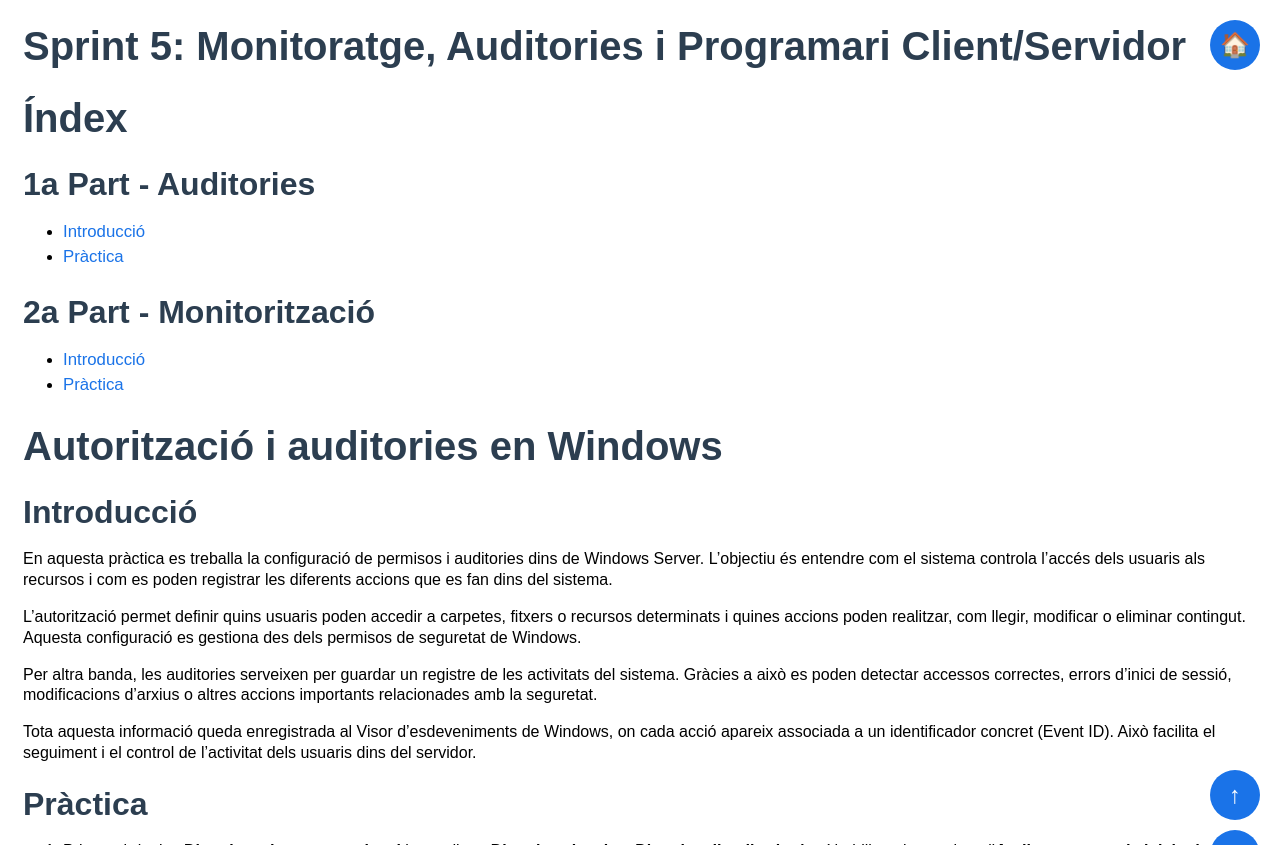
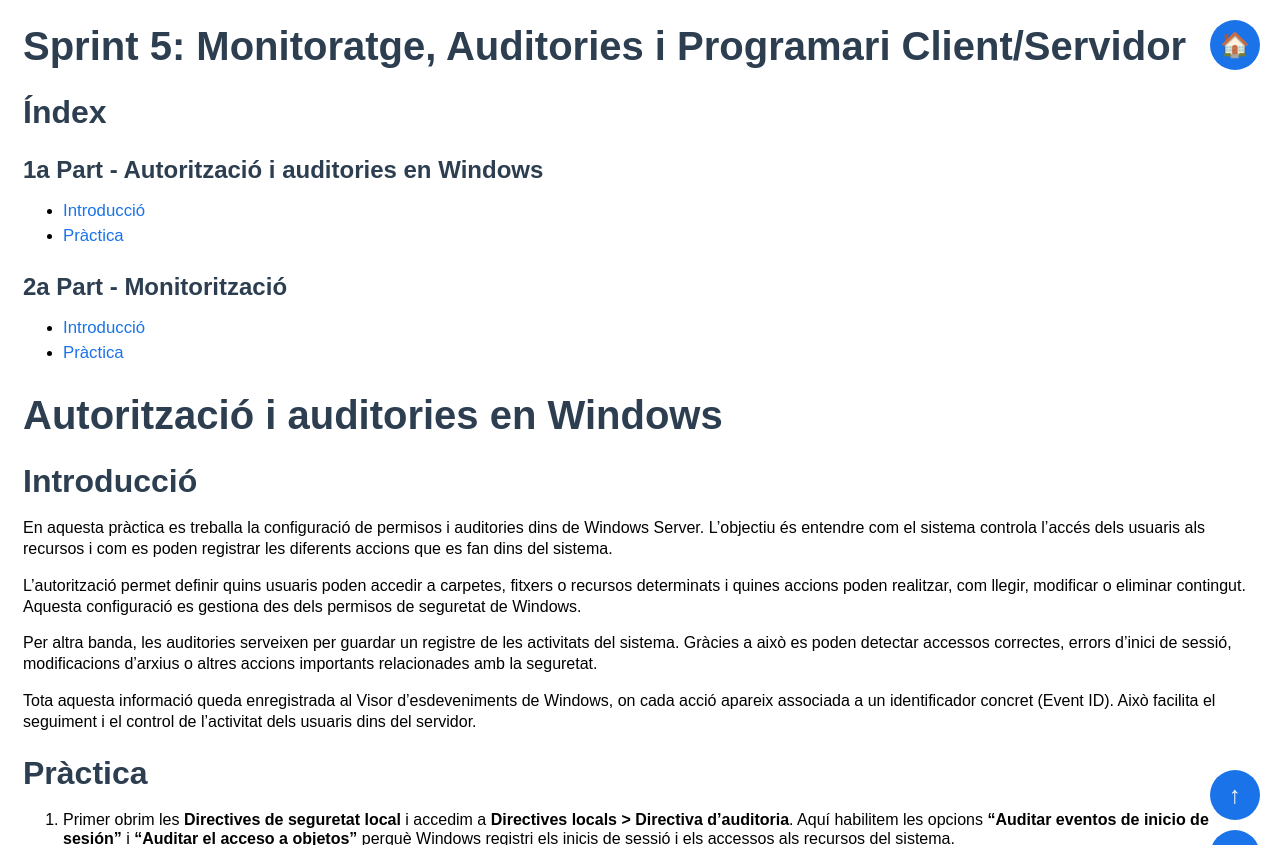
Before and after one commit to pauserra-IE/ISOPJ2, a Jekyll site: the page built from SP5/SP5.md, in a window 1280 px wide and 900 px high, cut to the strip 0-845 px from the top of the window. Built offline with Jekyll 4.4.1, drawn with Linux system fonts in a browser that asks for light colours.

Commit message:
Update index section in SP5.md

```diff
--- a/SP5/SP5.md
+++ b/SP5/SP5.md
@@ -3,12 +3,13 @@ layout: default
 title: "Sprint 5: Monitoratge, Auditories i Programari Client/Servidor"
 ---
 
-# Índex
-## 1a Part - Auditories
+## Índex
+
+### 1a Part - Autorització i auditories en Windows
 - [Introducció](#autoritzacio-i-auditories-en-windows)
 - [Pràctica](#practica-auditories)
 
-## 2a Part - Monitorització
+### 2a Part - Monitorització
 - [Introducció](#monitoritzacio)
 - [Pràctica](#practica-monitoritzacio)
 
```
